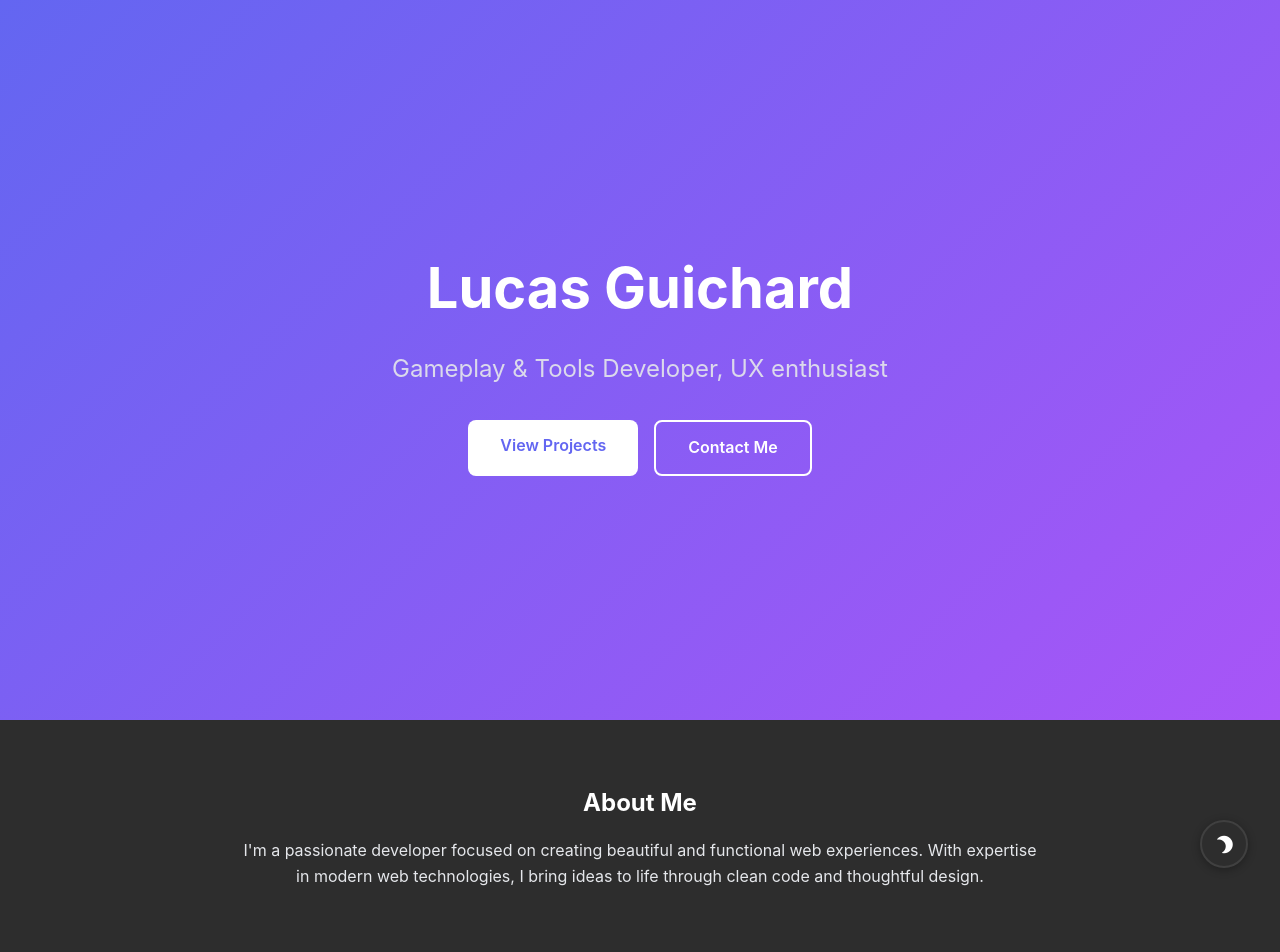
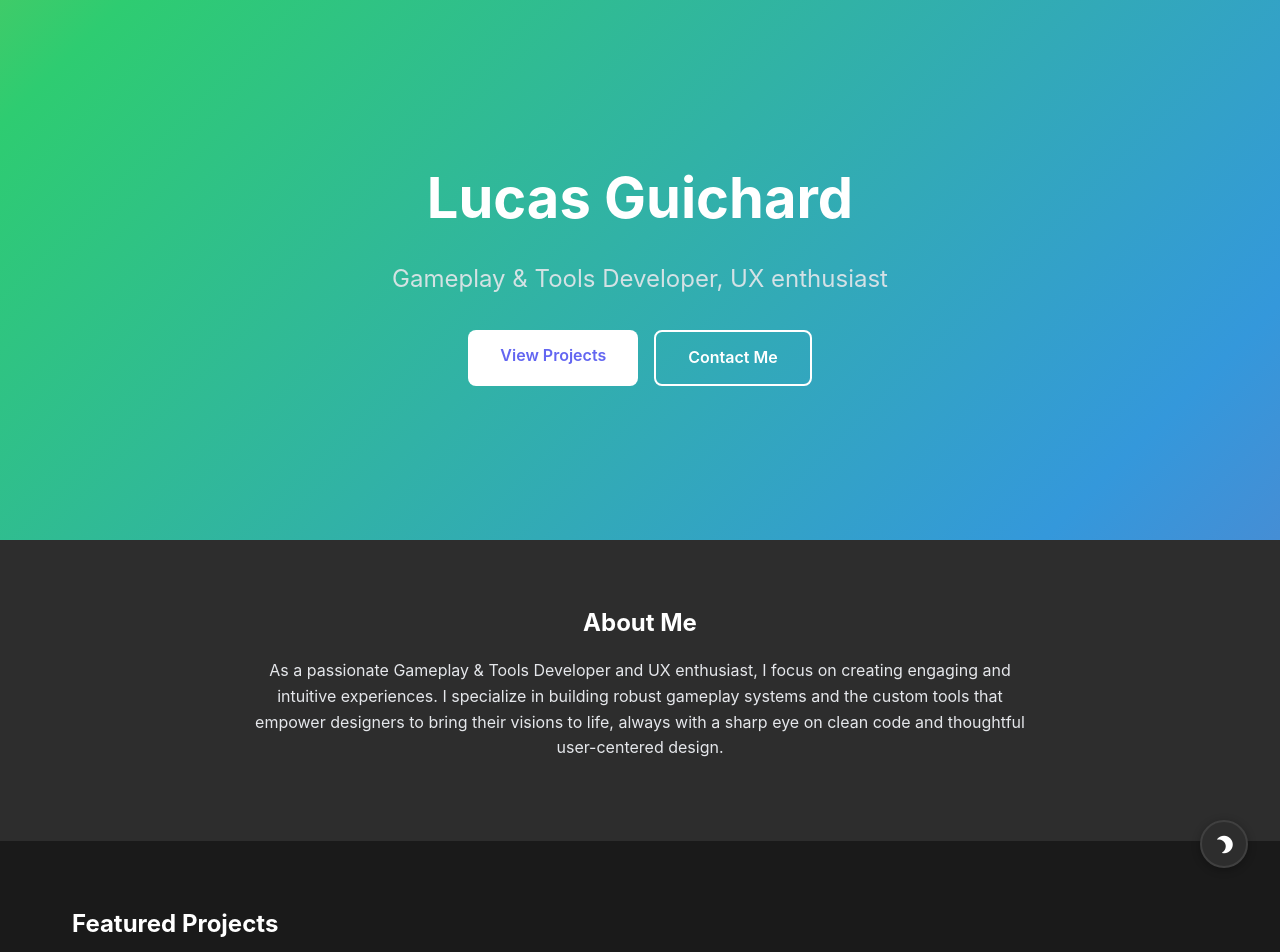
Before and after one commit to DisturbedBanana/DisturbedBanana.github.io, a Jekyll site: the page built from index.md, in a window 1280 px wide. Shown: the top 952 px of the page. Built offline with Jekyll 4.4.1, drawn with Linux system fonts in a browser that asks for light colours; some of the changed text lies outside the part shown.

Commit message:
Edit main page style

```diff
--- a/index.md
+++ b/index.md
@@ -17,7 +17,7 @@
 <section id="about" class="about-section">
   <h2>About Me</h2>
   <div class="about-content">
-    <p>I'm a passionate developer focused on creating beautiful and functional web experiences. With expertise in modern web technologies, I bring ideas to life through clean code and thoughtful design.</p>
+    <p>As a passionate Gameplay & Tools Developer and UX enthusiast, I focus on creating engaging and intuitive experiences. I specialize in building robust gameplay systems and the custom tools that empower designers to bring their visions to life, always with a sharp eye on clean code and thoughtful user-centered design.</p>
   </div>
 </section>
 
@@ -29,7 +29,15 @@
       <div class="project-card">
         <img src="{{ project.image }}" alt="{{ project.title }}" style="width:100%;border-radius:0.5rem;margin-bottom:1rem;">
         <h3 class="project-title">{{ project.title }}</h3>
-        <p class="project-desc">{{ project.excerpt | strip_html | truncate: 120 }}</p>
+        <p class="project-desc">{{ project.excerpt }}</p>
+        <a href="{{ project.url }}" class="project-link">Learn More</a>
+      </div>
+      {%- endfor -%}
+      {%- for project in site.projects -%}
+      <div class="project-card">
+        <img src="{{ project.image }}" alt="{{ project.title }}" style="width:100%;border-radius:0.5rem;margin-bottom:1rem;">
+        <h3 class="project-title">{{ project.title }}</h3>
+        <p class="project-desc">{{ project.excerpt }}</p>
         <a href="{{ project.url }}" class="project-link">Learn More</a>
       </div>
       {%- endfor -%}
@@ -39,11 +47,13 @@
 
 <style>
   .hero {
-    min-height: 80vh;
+    min-height: 60vh;
     display: flex;
     align-items: center;
     justify-content: center;
-    background: linear-gradient(135deg, #6366f1 0%, #a855f7 100%);
+    background: linear-gradient(135deg, #e74c3c, #f39c12, #f1c40f, #2ecc71, #3498db, #9b59b6);
+    background-size: 400% 400%;
+    animation: scroll-bg 15s ease infinite;
     color: white;
     text-align: center;
     padding: 2rem;
```
Also changed, not shown: other parts of index.md (+12 -0 lines), 2 other files.
